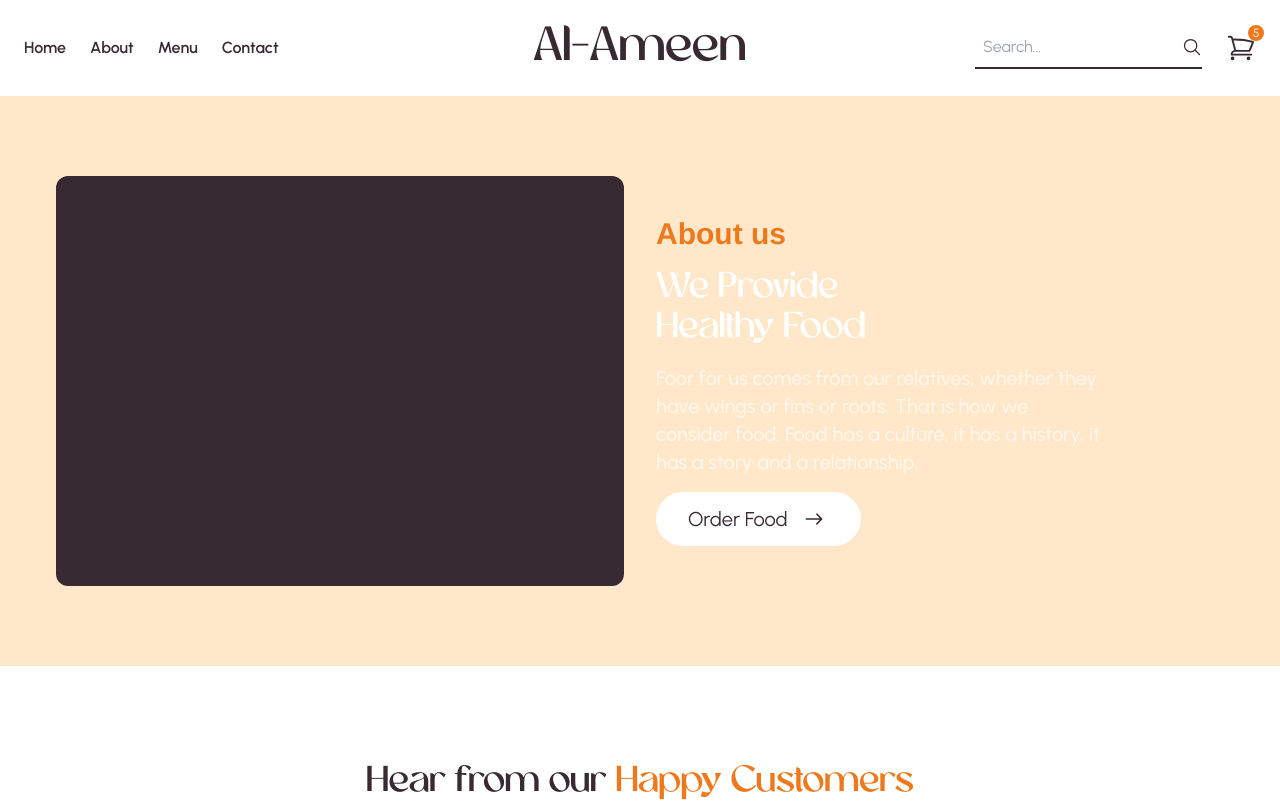
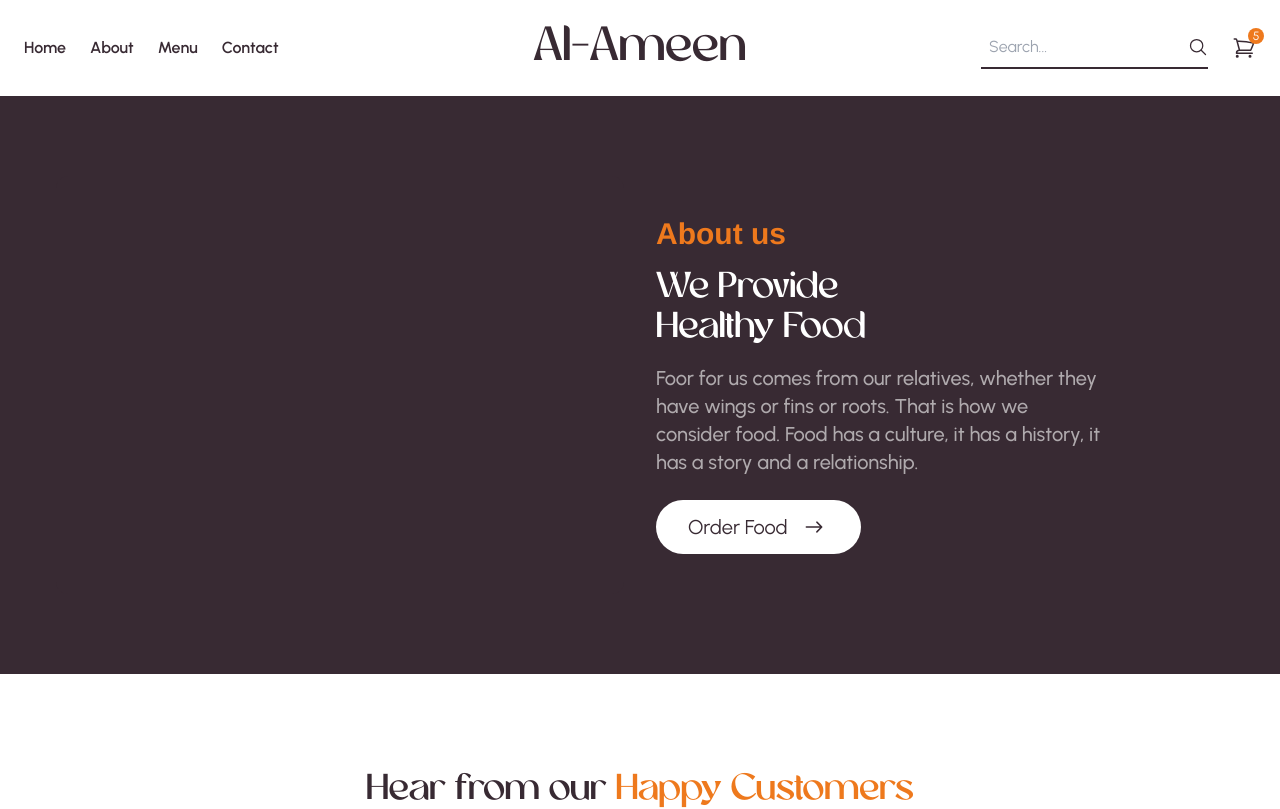
Before and after one commit to frethereeks/al-ameem, a Next.js app: page /about in a window 1280 px wide. Shown: the top 809 px of the page. Built offline with nearby package versions, Linux system fonts and the light colour scheme; a web font is replaced by a local one.

Commit message:
Fix: remove the background issue bothering the AboutSection component and resize the cart icon in the Header

```diff
--- a/src/app/about/page.tsx
+++ b/src/app/about/page.tsx
@@ -3,10 +3,12 @@ import React from 'react'
 
 export default function AboutPage() {
   return (
-      <main className='relative flex flex-col'>
-          <AboutSection />
-          <HappyClientSection />
-          <Newsletter />
+    <main className='relative flex flex-col'>
+      <div className="bg-primary">
+        <AboutSection />
+      </div>
+      <HappyClientSection />
+      <Newsletter />
     </main>
   )
 }
--- a/src/app/globals.css
+++ b/src/app/globals.css
@@ -1,28 +1,15 @@
 @tailwind base;
 @tailwind components;
 @tailwind utilities;
-
-:root {
-  --background: #ffe8ca;
-  --foreground: #382a33;
-}
-
-@media (prefers-color-scheme: dark) {
-  :root {
-    --background: #382a33;
-    --foreground: #ffe8ca;
-  }
-}
 
 *, *::before, *::after {
   outline: 0 !important;
   transition: all .35s ease-in-out;
 }
 
-body {
-  color: var(--foreground);
-  background: var(--background);
-  font-family: Arial, Helvetica, sans-serif;
+html, body {
+  overflow-x: hidden;
+  min-height: 100vh;
 }
 
 @layer utilities {
--- a/src/app/page.tsx
+++ b/src/app/page.tsx
@@ -14,7 +14,7 @@ export default function Home() {
             <Header3 className='text-secondary font-inspiration'>Time to</Header3>
             <Header1 className='text-primary font-medium font-eugusto max-w-sm'>Enjoy Delicious <span className="flex items-center gap-4 lg:gap-6">Sushi Food</span></Header1>
             <Para1 className="font-urbanist text-text text-lg lg:text-xl max-w-md">After a good dinner, one can forgive anybody, even one&apos;s own relations</Para1>
-            <Link href={appRoutePaths.menu} className="group flex-shrink-0 flex items-center gap-1.5 lg:gap-3 w-max px-6 lg:px-8 py-2 lg:py-3 rounded-[2rem] bg-secondary text-white text-lg md:text-xl cursor-pointer font-urbanist">Order Now <IoIosArrowRoundForward className="text-xl md:text-3xl group-hover:translate-x-2" /></Link>
+            <Link href={appRoutePaths.menu} className="group flex-shrink-0 flex items-center gap-1.5 lg:gap-3 w-max px-6 lg:px-8 py-2 lg:py-3 mt-2 rounded-[2rem] bg-secondary text-white text-lg md:text-xl cursor-pointer font-urbanist">Order Now <IoIosArrowRoundForward className="text-xl md:text-3xl group-hover:translate-x-2" /></Link>
           </aside>
           <aside className="relative bg-primary rounded-xl min-h-60 row-start-1 md:row-span-2"></aside>
         </div>
--- a/src/components/AboutSection.tsx
+++ b/src/components/AboutSection.tsx
@@ -20,9 +20,9 @@ export default function AboutSection() {
                         <Para1 className={`font-urbanist ${pathname === appRoutePaths.about ? "text-white opacity-60" : "text-text"} text-lg lg:text-xl max-w-md`}>Foor for us comes from our relatives, whether they have wings or fins or roots. That is how we consider food. Food has a culture, it has a history, it has a story and a relationship.</Para1>
                         {
                             pathname === appRoutePaths.about ?
-                            <Link href={appRoutePaths.menu} className="group flex-shrink-0 flex items-center gap-3 w-max px-6 lg:px-8 py-2 lg:py-3 rounded-[2rem] bg-white text-primary text-lg md:text-xl cursor-pointer font-urbanist">Order Food <IoIosArrowRoundForward className="text-xl md:text-3xl group-hover:translate-x-2" /></Link>
+                            <Link href={appRoutePaths.menu} className="group flex-shrink-0 flex items-center gap-3 w-max px-6 lg:px-8 py-2 lg:py-3 mt-2 rounded-[2rem] bg-white text-primary text-lg md:text-xl cursor-pointer font-urbanist">Order Food <IoIosArrowRoundForward className="text-xl md:text-3xl group-hover:translate-x-2" /></Link>
                                 :
-                            <Link href={appRoutePaths.about} className="group flex-shrink-0 flex items-center gap-3 w-max px-6 lg:px-8 py-2 lg:py-3 rounded-[2rem] bg-secondary text-white text-lg md:text-xl cursor-pointer font-urbanist">Learn More <IoIosArrowRoundForward className="text-xl md:text-3xl group-hover:translate-x-2" /></Link>
+                            <Link href={appRoutePaths.about} className="group flex-shrink-0 flex items-center gap-3 w-max px-6 lg:px-8 py-2 lg:py-3 mt-2 rounded-[2rem] bg-secondary text-white text-lg md:text-xl cursor-pointer font-urbanist">Learn More <IoIosArrowRoundForward className="text-xl md:text-3xl group-hover:translate-x-2" /></Link>
                         }
                     </aside>
                 </div>
--- a/src/components/ContactForm.tsx
+++ b/src/components/ContactForm.tsx
@@ -10,14 +10,14 @@ export default function ContactForm() {
                   <Header3 className='text-secondary font-inspiration'>Place an Order or</Header3>
                   <Header1 className='text-white font-medium font-eugusto max-w-sm'>Reach out in minutes</Header1>
                   <form action="" className="flex flex-col gap-2 max-w-md mt-4">
-                      <input type="fullname" name="fullname" id="fullname" required placeholder='Enter Full Name e.g. Musa Saliu' className="flex-1 p-4 text-text text-sm lg:text-base rounded-[3rem]" />
-                      <input type="email" name="newsletter" id="newsletter" required placeholder='Enter Email Address e.g. saliumusa@gmail.com' className="flex-1 p-4 text-text text-sm lg:text-base rounded-[3rem]" />
+                      <input type="fullname" name="fullname" id="fullname" required placeholder='Enter Full Name e.g. Musa Saliu' className="flex-1 flex px-4 py-2 text-text text-sm lg:text-base rounded-[3rem]" />
+                      <input type="email" name="newsletter" id="newsletter" required placeholder='Enter Email Address e.g. saliumusa@gmail.com' className="flex-1 flex px-4 py-2 text-text text-sm lg:text-base rounded-[3rem]" />
                       <div className="flex gap-1 p-4 text-text text-sm lg:text-base rounded-[3rem] bg-white">
                           <div className="flex-shrink-0">+234</div>
                           <input type="phone" name="phone" id="phone" maxLength={10} required placeholder='Enter Phone Number' className="flex-1" />
                       </div>
-                      <textarea name="message" id="message" cols={30} rows={5} placeholder='Enter Email Address e.g. saliumusa@gmail.com' className="flex-1 p-4 text-text text-sm lg:text-base rounded-[1rem]"></textarea>
-                      <button className="group flex-shrink-0 min-h-34 flex flex-row-reverse items-center gap-2 w-max px-6 lg:px-8 py-2 lg:py-3 rounded-[2rem] bg-secondary text-white text-lg md:text-xl cursor-pointer font-urbanist">Send <GrSend className="text-lg md:text-xl" /></button>
+                      <textarea name="message" id="message" cols={30} rows={5} placeholder='Enter Email Address e.g. saliumusa@gmail.com' className="flex-1 flex p-4 text-text text-sm lg:text-base min-h-34 rounded-[1rem]"></textarea>
+                      <button className="group flex-shrink-0 flex flex-row-reverse items-center gap-2 w-max px-6 lg:px-8 py-2 lg:py-3 rounded-[2rem] bg-secondary text-white text-lg md:text-xl cursor-pointer font-urbanist">Send <GrSend className="text-lg md:text-xl" /></button>
                   </form>
               </aside>
           </div>
--- a/src/components/Header.tsx
+++ b/src/components/Header.tsx
@@ -56,7 +56,7 @@ export default function Header() {
                         <input type="search" name="search" id="search" placeholder='Search...' required className="flex-1 p-2 text-sm lg:text-base text-text" />
                         <button className="bg-transparent grid place-items-center text-primary text-lg md:text-xl cursor-pointer"><IoSearchOutline /></button>
                     </form>
-                    <div className="relative text-primary text-2xl lg:text-3xl cursor-pointer p-2">
+                    <div className="relative text-primary text-2xl lg:text-2xl cursor-pointer p-2">
                         <HiOutlineShoppingCart />
                         <div className="absolute top-0 right-0 w-4 h-4 rounded-full bg-secondary text-white text-xs grid place-items-center">5</div>
                     </div>
```
